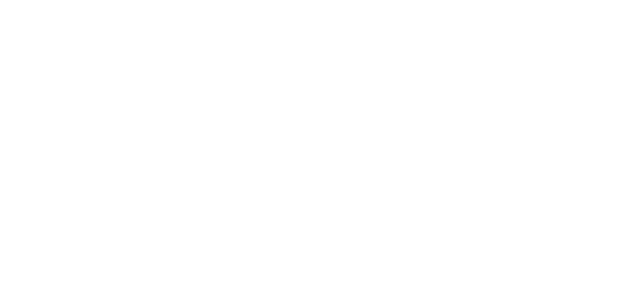
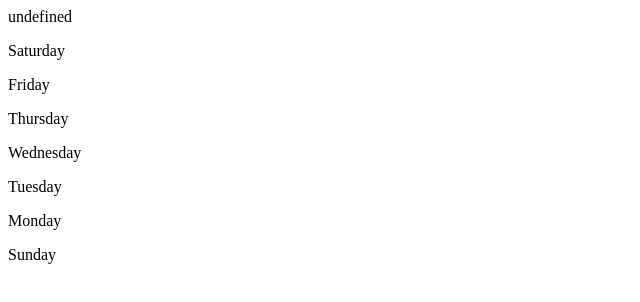
Before and after one commit to JasdeepKaur01/CSD2214-6-WEEK07, a plain HTML site: page C0743793-WEEK07/index.html in a window 1280 px wide. Shown: the whole page, without its empty margins (0-640 px from the left). Drawn offline with Linux system fonts and the light colour scheme.

Commit message:
Array(daysOfWeek)

```diff
--- a/C0743793-WEEK07/index.html
+++ b/C0743793-WEEK07/index.html
@@ -42,6 +42,10 @@
         };
 
         var days = ['Sunday', 'Monday', 'Tuesday', 'Wednesday', 'Thursday', 'Friday', 'Saturday']
+
+        for (i = days.length; i>=0; i--) {
+            document.write(days[i]+"<p>");
+        }
     </script>
 </body>
 </html>
```
